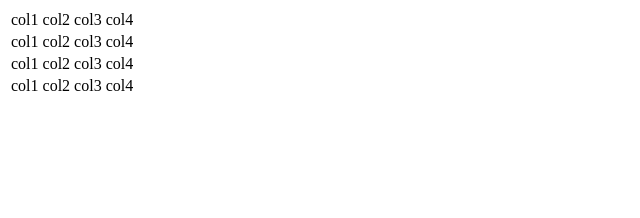
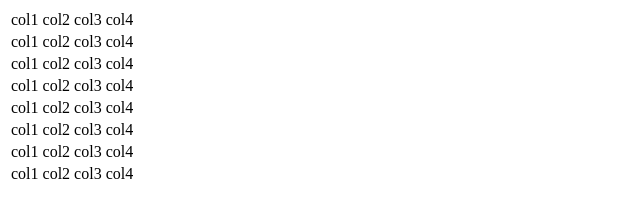
Before and after one commit to uri1709/TypeScript, a plain HTML site: page index.html in a window 1280 px wide. Shown: the whole page, without its empty margins (0-640 px from the left). Drawn offline with Linux system fonts and the light colour scheme.

Commit message:
Update index.html
add tr table

```diff
--- a/index.html
+++ b/index.html
@@ -35,6 +35,34 @@
             <td>col4</td>
         </tr>
 
+        <tr>
+            <td>col1</td>
+            <td>col2</td>
+            <td>col3</td>
+            <td>col4</td>
+        </tr>
+
+        <tr>
+            <td>col1</td>
+            <td>col2</td>
+            <td>col3</td>
+            <td>col4</td>
+        </tr>
+
+        <tr>
+            <td>col1</td>
+            <td>col2</td>
+            <td>col3</td>
+            <td>col4</td>
+        </tr>
+
+        <tr>
+            <td>col1</td>
+            <td>col2</td>
+            <td>col3</td>
+            <td>col4</td>
+        </tr>
+
     </table>
 </body>
 </html>
```
